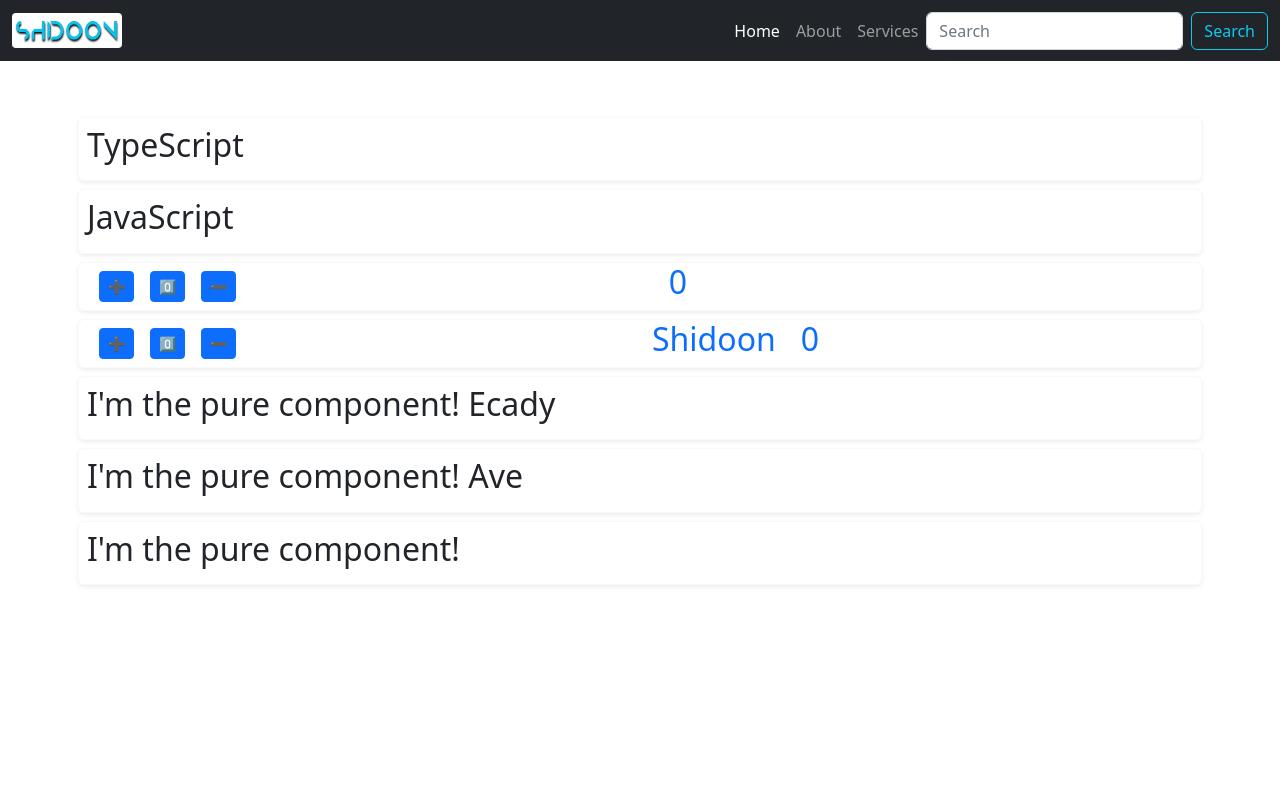
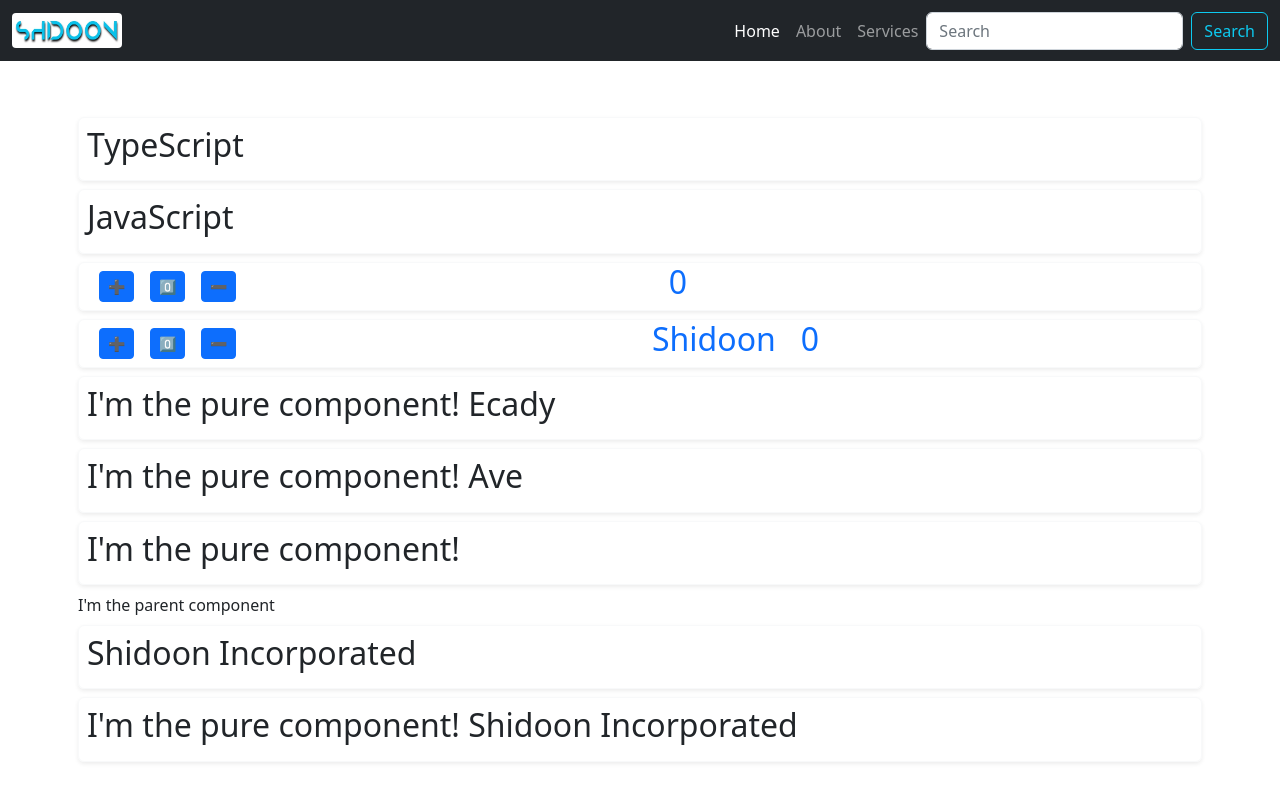
Before and after one commit to AhorIsaac/react-ts-components, a React (Vite) app: page / in a window 1280 px wide. Shown: the top 802 px of the page. Built offline with nearby package versions, Linux system fonts and the light colour scheme.

Commit message:
Parent Component

```diff
--- a/src/App.tsx
+++ b/src/App.tsx
@@ -1,6 +1,7 @@
 import React from "react";
 import Click from "./components/Click";
 import FunctionalComponent from "./components/FunctionalComponent";
+import ParentComponent from "./components/ParentComponent";
 import PureComp from "./components/PureComponent";
 import RegularComponent from "./components/RegularComponent";
 
@@ -20,6 +21,7 @@ const App = () => {
             <PureComp name="Ecady" />
             <PureComp name="Ave" />
             <PureComp />
+            <ParentComponent />
           </div>
         </main>
         <footer></footer>
--- /dev/null
+++ b/src/components/ParentComponent.tsx
@@ -0,0 +1,25 @@
+import React, { Component } from "react";
+import PureComp from "./PureComponent";
+import RegularComponent from "./RegularComponent";
+
+class ParentComponent extends Component<{}, { name: string }> {
+  state = { name: "Shidoon Inc." };
+
+  componentDidMount() {
+    setInterval(() => {
+      this.setState({ name: "Shidoon Incorporated" });
+    }, 3000);
+  }
+
+  render() {
+    return (
+      <div>
+        I'm the parent component
+        <RegularComponent name={this.state.name} />
+        <PureComp name={this.state.name} />
+      </div>
+    );
+  }
+}
+
+export default ParentComponent;
```
